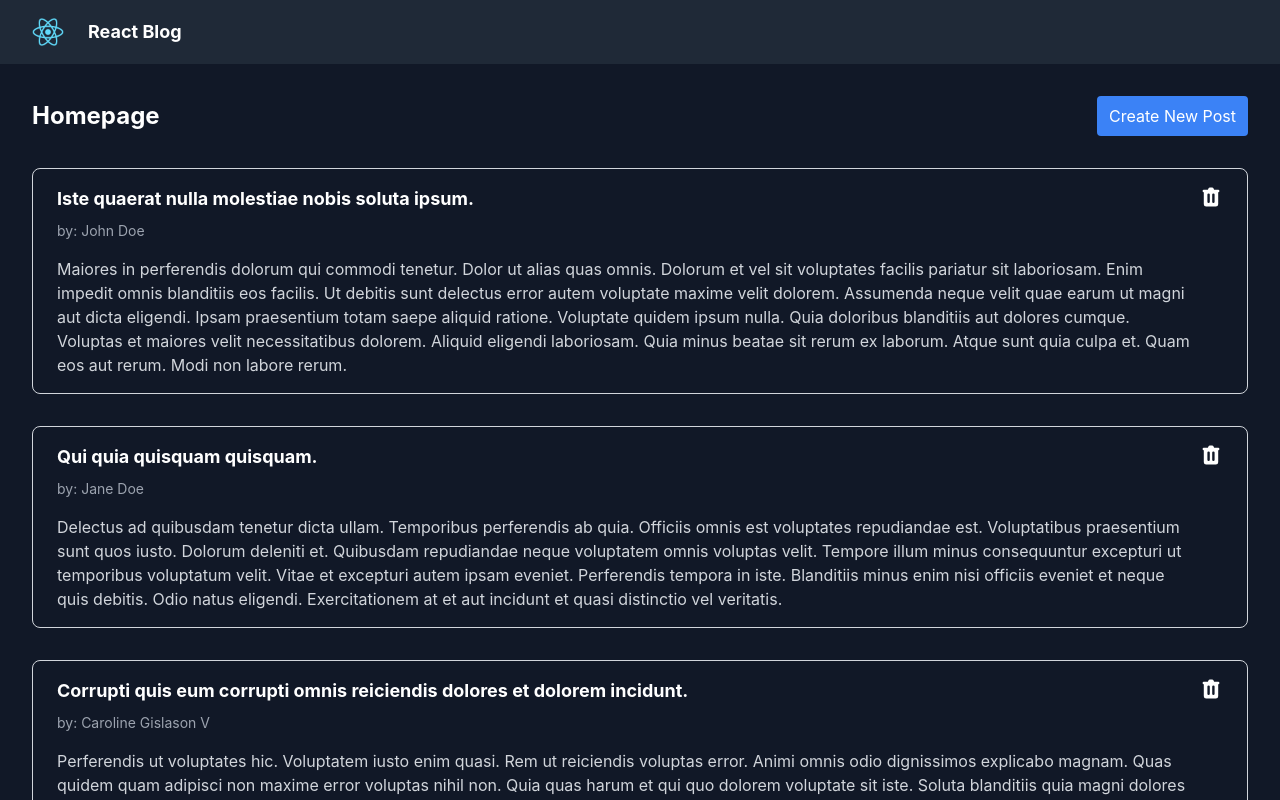
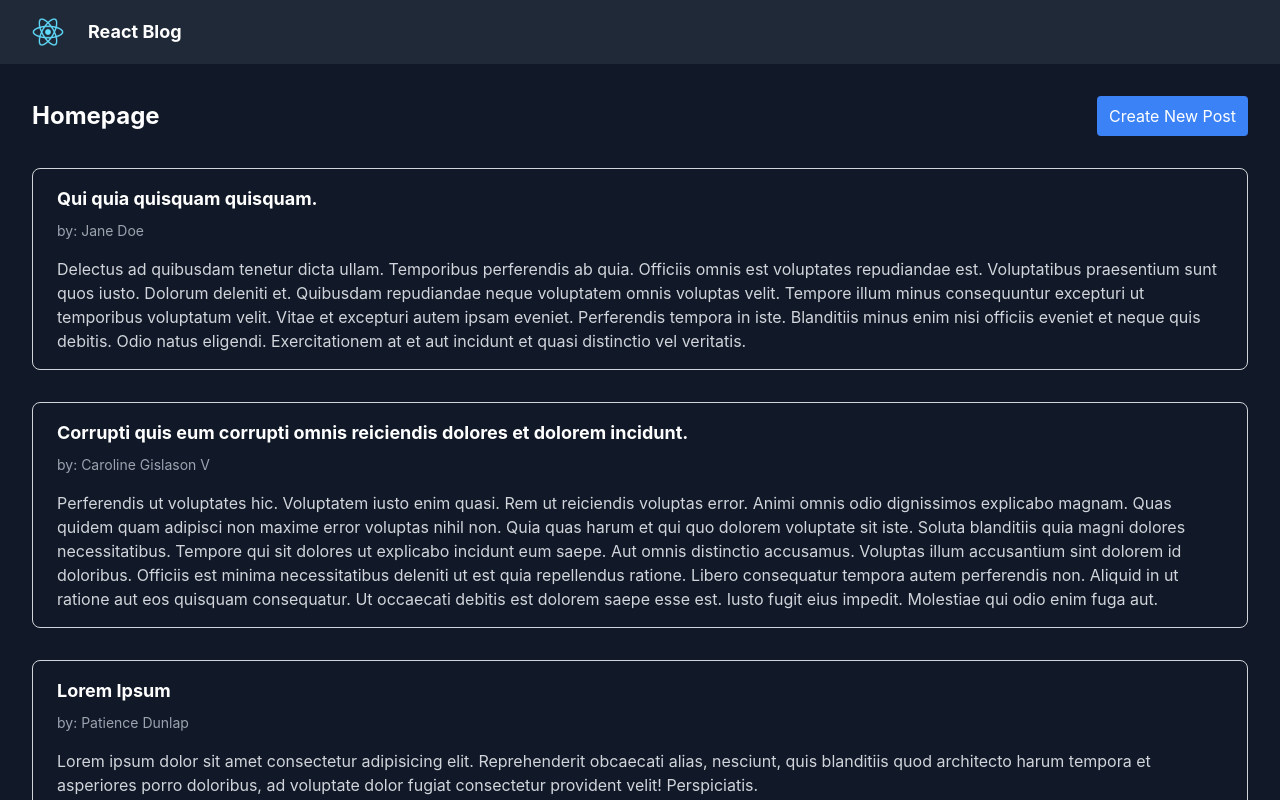
Before and after one commit to umaraziz0/simple-react-blog, a React (Create React App) app: page / in a window 1280 px wide. Built offline with nearby package versions, Linux system fonts and the light colour scheme; data requests are answered from the project's data file; the HTML template or start-up script is replaced by a standard one.

Commit message:
feat: add delete post

```diff
--- a/data/db.json
+++ b/data/db.json
@@ -1,11 +1,5 @@
 {
   "blogs": [
-    {
-      "id": 1,
-      "author": "John Doe",
-      "title": "Iste quaerat nulla molestiae nobis soluta ipsum.",
-      "body": "Maiores in perferendis dolorum qui commodi tenetur. Dolor ut alias quas omnis. Dolorum et vel sit voluptates facilis pariatur sit laboriosam. Enim impedit omnis blanditiis eos facilis. Ut debitis sunt delectus error autem voluptate maxime velit dolorem. Assumenda neque velit quae earum ut magni aut dicta eligendi. Ipsam praesentium totam saepe aliquid ratione. Voluptate quidem ipsum nulla. Quia doloribus blanditiis aut dolores cumque. Voluptas et maiores velit necessitatibus dolorem. Aliquid eligendi laboriosam. Quia minus beatae sit rerum ex laborum. Atque sunt quia culpa et. Quam eos aut rerum. Modi non labore rerum."
-    },
     {
       "id": 2,
       "author": "Jane Doe",
@@ -19,94 +13,10 @@
       "body": "Perferendis ut voluptates hic. Voluptatem iusto enim quasi. Rem ut reiciendis voluptas error. Animi omnis odio dignissimos explicabo magnam. Quas quidem quam adipisci non maxime error voluptas nihil non. Quia quas harum et qui quo dolorem voluptate sit iste. Soluta blanditiis quia magni dolores necessitatibus. Tempore qui sit dolores ut explicabo incidunt eum saepe. Aut omnis distinctio accusamus. Voluptas illum accusantium sint dolorem id doloribus. Officiis est minima necessitatibus deleniti ut est quia repellendus ratione. Libero consequatur tempora autem perferendis non. Aliquid in ut ratione aut eos quisquam consequatur. Ut occaecati debitis est dolorem saepe esse est. Iusto fugit eius impedit. Molestiae qui odio enim fuga aut."
     },
     {
-      "title": "Jordan Mcdonald",
-      "author": "Timon Riggs",
-      "body": "Corporis similique e",
+      "title": "Lorem Ipsum",
+      "author": "Patience Dunlap",
+      "body": "Lorem ipsum dolor sit amet consectetur adipisicing elit. Reprehenderit obcaecati alias, nesciunt, quis blanditiis quod architecto harum tempora et asperiores porro doloribus, ad voluptate dolor fugiat consectetur provident velit! Perspiciatis.",
       "id": 4
-    },
-    {
-      "title": "Eugenia Moran",
-      "author": "Carl Clements",
-      "body": "Voluptatum autem eiu",
-      "id": 5
-    },
-    {
-      "title": "Prescott Page",
-      "author": "Gareth Pennington",
-      "body": "Quo dolore sunt quib",
-      "id": 6
-    },
-    {
-      "title": "Vielka Cannon",
-      "author": "Teagan Byers",
-      "body": "Fugiat eu mollitia ",
-      "id": 7
-    },
-    {
-      "title": "Oleg Farley",
-      "author": "Kylan Delgado",
-      "body": "Pariatur Tempor atq",
-      "id": 8
-    },
-    {
-      "title": "Oleg Farley",
-      "author": "Kylan Delgado",
-      "body": "Pariatur Tempor atq",
-      "id": 9
-    },
-    {
-      "title": "Gregory Marshall",
-      "author": "Driscoll Tucker",
-      "body": "In enim dolor sit q",
-      "id": 10
-    },
-    {
-      "title": "Aretha Erickson",
-      "author": "Shellie Hobbs",
-      "body": "Qui hic proident ve",
-      "id": 11
-    },
-    {
-      "title": "Natalie Schroeder",
-      "author": "Brynn Flores",
-      "body": "Dolores nesciunt iu",
-      "id": 12
-    },
-    {
-      "title": "Imani Ford",
-      "author": "Lael Banks",
-      "body": "Porro accusamus even",
-      "id": 13
-    },
-    {
-      "title": "Shana Stone",
-      "author": "Yardley Cantrell",
-      "body": "Eos do eum rerum ut ",
-      "id": 14
-    },
-    {
-      "title": "Kelly White",
-      "author": "Hope Pacheco",
-      "body": "At aute quis rerum e",
-      "id": 15
-    },
-    {
-      "title": "Preston Walls",
-      "author": "Eleanor Wade",
-      "body": "Temporibus dolores m",
-      "id": 16
-    },
-    {
-      "title": "Quail Combs",
-      "author": "Rahim Conrad",
-      "body": "Recusandae Dolore i",
-      "id": 17
-    },
-    {
-      "title": "Gloria Kerr",
-      "author": "Emma Henry",
-      "body": "Consequatur volupta",
-      "id": 18
     }
   ]
 }
--- a/src/components/BlogItem.jsx
+++ b/src/components/BlogItem.jsx
@@ -1,30 +1,15 @@
 import PropTypes from 'prop-types';
-import { TrashIcon } from '@heroicons/react/solid';
 import { Link } from 'react-router-dom';
 
-const BlogItem = ({ blog, handleDelete }) => {
+const BlogItem = ({ blog }) => {
   return (
     <div className="my-4 rounded-lg border border-gray-300 hover:shadow ">
       <div className="px-6 py-4">
-        <div className="flex justify-between">
-          <Link to={`/blogs/${blog.id}`}>
-            <div className="mb-2 text-lg font-bold text-white">
-              {blog.title}
-            </div>
-            <p className="mb-4 text-sm text-gray-400">by: {blog.author}</p>
-            <p className="text-gray-300">{blog.body}</p>
-          </Link>
-          <div className="flex-shrink-0">
-            <button
-              type="button"
-              onClick={() => {
-                handleDelete(blog.id);
-              }}
-            >
-              <TrashIcon className="block h-6 w-6 text-white" />
-            </button>
-          </div>
-        </div>
+        <Link to={`/blogs/${blog.id}`}>
+          <div className="mb-2 text-lg font-bold text-white">{blog.title}</div>
+          <p className="mb-4 text-sm text-gray-400">by: {blog.author}</p>
+          <p className="text-gray-300">{blog.body}</p>
+        </Link>
       </div>
     </div>
   );
@@ -32,7 +17,6 @@ const BlogItem = ({ blog, handleDelete }) => {
 
 BlogItem.propTypes = {
   blog: PropTypes.shape().isRequired,
-  handleDelete: PropTypes.func.isRequired,
 };
 
 export default BlogItem;
--- a/src/components/BlogList.jsx
+++ b/src/components/BlogList.jsx
@@ -9,17 +9,10 @@ const Blogs = () => {
     error,
   } = useFetch('http://localhost:8000/blogs');
 
-  const handleDelete = (id) => {
-    useFetch(`http://localhost:8000/blogs/${id}`, { method: 'DELETE' });
-  };
-
   return (
     <>
       {isLoading && <LoadingBlog />}
-      {blogs &&
-        blogs.map((blog) => (
-          <BlogItem blog={blog} handleDelete={handleDelete} key={blog.id} />
-        ))}
+      {blogs && blogs.map((blog) => <BlogItem blog={blog} key={blog.id} />)}
       {error && (
         <h1 className="mt-4 text-center text-xl text-white">{error}.</h1>
       )}
--- a/src/pages/Create.jsx
+++ b/src/pages/Create.jsx
@@ -48,9 +48,10 @@ const Create = () => {
         });
       })
       .then(() => {
-        navigate(-1);
-      })
-      .finally(() => setIsLoading(false));
+        setIsLoading(false);
+
+        navigate('/');
+      });
   };
 
   return (
--- a/src/pages/Show.jsx
+++ b/src/pages/Show.jsx
@@ -1,8 +1,12 @@
-import { Link, useParams } from 'react-router-dom';
+import { Link, useNavigate, useParams } from 'react-router-dom';
+import { TrashIcon } from '@heroicons/react/solid';
+import Swal from 'sweetalert2';
 import useFetch from '../useFetch';
 import LoadingBlog from '../components/LoadingBlog';
 
 const Show = () => {
+  const navigate = useNavigate();
+
   const { id } = useParams();
 
   const {
@@ -10,6 +14,39 @@ const Show = () => {
     isLoading,
     error,
   } = useFetch(`http://localhost:8000/blogs/${id}`);
+
+  const handleDelete = () => {
+    const Toast = Swal.mixin({
+      toast: true,
+      position: 'top-end',
+      showConfirmButton: false,
+      timerProgressBar: true,
+      timer: 2000,
+      didOpen: (toast) => {
+        toast.addEventListener('mouseenter', Swal.stopTimer);
+        toast.addEventListener('mouseleave', Swal.resumeTimer);
+      },
+    });
+
+    Toast.fire({
+      title: 'Deleting...',
+      color: '#fff',
+      background: '#1e293b',
+    });
+
+    fetch(`http://localhost:8000/blogs/${id}`, {
+      method: 'DELETE',
+    }).then(() => {
+      Toast.fire({
+        icon: 'success',
+        title: 'Post deleted.',
+        color: '#fff',
+        background: '#1e293b',
+      });
+
+      navigate('/');
+    });
+  };
 
   return (
     <>
@@ -27,14 +64,17 @@ const Show = () => {
 
       {blog && (
         <div className="w-full rounded border border-white">
-          <div className="px-8 py-6">
-            <div>
+          <div className="flex items-start justify-between px-8 py-6">
+            <div className="">
               <h1 className="mb-4 text-xl font-bold text-white">
                 {blog.title}
               </h1>
               <p className="mb-4 text-gray-400">by: {blog.author}</p>
               <p className="text-white">{blog.body}</p>
             </div>
+            <button type="button" onClick={handleDelete}>
+              <TrashIcon className="h-6 w-6 text-white" />
+            </button>
           </div>
         </div>
       )}
```
